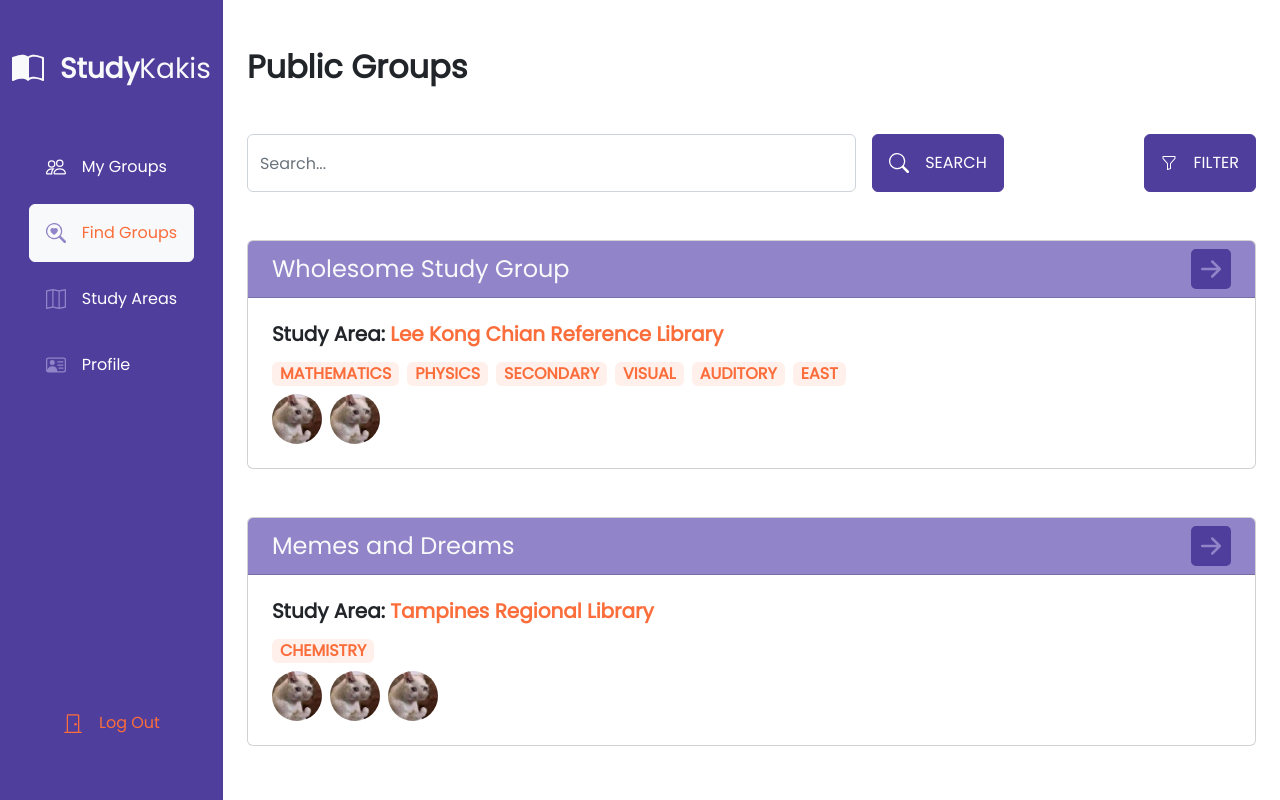
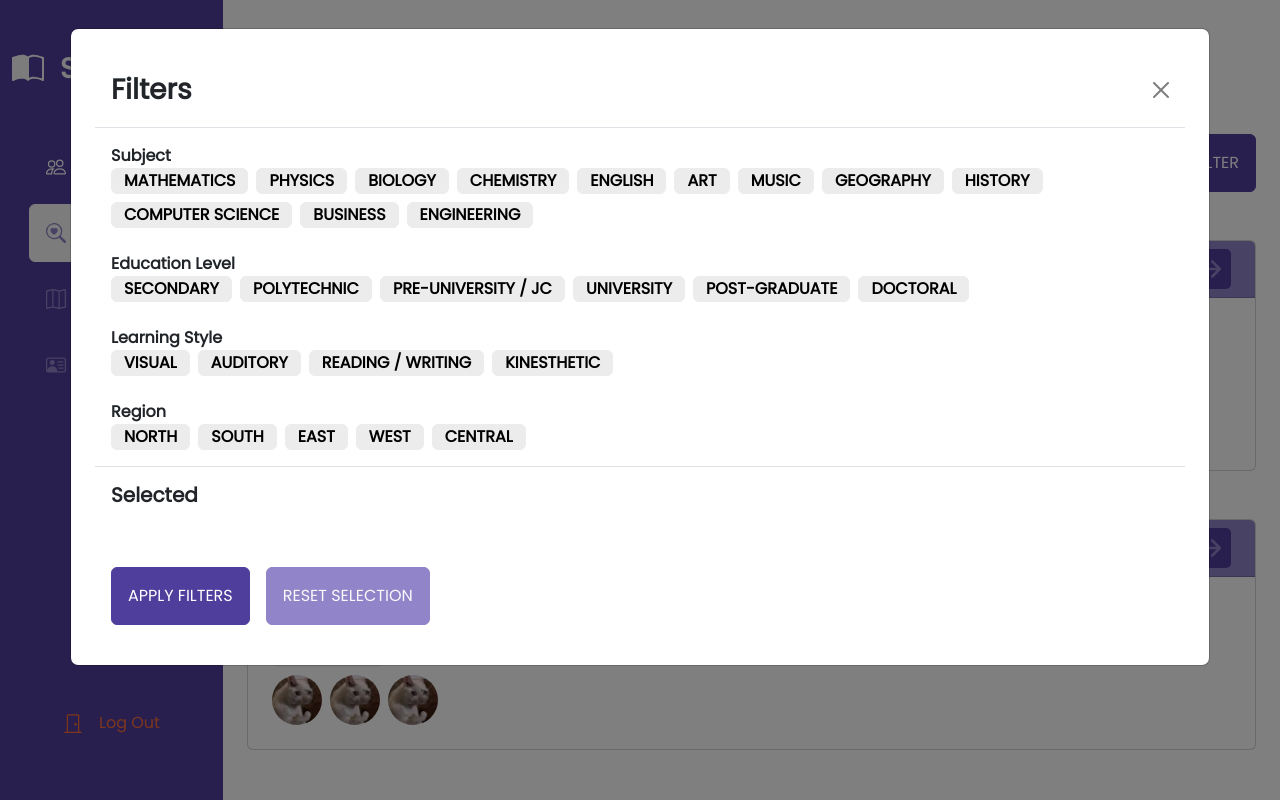
Before and after one commit to kakapoot/sc2006-swe, a React (Create React App) app: page /find_groups in a window 1280 px wide. Both pictures are taken after a click on the button "FILTER". Built offline with nearby package versions, Linux system fonts and the light colour scheme.

Commit message:
Implemented search and filter interface

```diff
--- a/src/assets/styles.scss
+++ b/src/assets/styles.scss
@@ -3,7 +3,7 @@
 $primary: #503E9D;
 $secondary: #9184C8;
 $danger: #FB6D3A;
-$warning: #FFF0EB;
+$warning: #ECECED;
 $font-family-sans-serif: "Poppins", -apple-system, system-ui, BlinkMacSystemFont, "Segoe UI", Roboto, "Helvetica Neue", Arial, sans-serif !default;
 
 a:hover {
--- /dev/null
+++ b/src/components/FilterModal.js
@@ -0,0 +1,84 @@
+import React, { useState } from 'react'
+import { GroupSelectableTag, GroupDisplayTag } from './GroupTag'
+
+export function FilterModal({ onFilterTagsChange, prevFilterTags, tagData }) {
+    const [selectedTags, setSelectedTags] = useState([])
+
+    const handleSelectTag = (tag) => {
+        selectedTags.some(selectedTag => selectedTag === tag)
+            // remove tag if already selected
+            ? setSelectedTags(prevState => prevState.filter(selectedTag => selectedTag !== tag))
+            // add tag if not yet selected
+            : setSelectedTags(prevState => ([...prevState, tag]))
+    }
+
+    const handleResetSubmit = (e) => {
+        e.preventDefault()
+        setSelectedTags([])
+    }
+
+    const handleApplyFiltersSubmit = () => {
+        onFilterTagsChange(selectedTags)
+    }
+
+    const handleClose = () => {
+        setSelectedTags(prevFilterTags)
+    }
+
+    const formatTagType = (text) => {
+        return text
+            // insert a space between each word
+            .replace(/([A-Z])/g, ' $1')
+            // uppercase first character of each word
+            .replace(/^./, (str) => str.toUpperCase())
+    }
+
+    return (
+        <div>
+            <button className="btn btn-primary p-3 d-flex align-items-center gap-3 text-uppercase"
+                data-bs-toggle="modal" data-bs-target="#modal">
+                <svg xmlns="http://www.w3.org/2000/svg" width="20" height="20" fill="currentColor" className="bi bi-funnel" viewBox="0 0 16 16">
+                    <path d="M1.5 1.5A.5.5 0 0 1 2 1h12a.5.5 0 0 1 .5.5v2a.5.5 0 0 1-.128.334L10 8.692V13.5a.5.5 0 0 1-.342.474l-3 1A.5.5 0 0 1 6 14.5V8.692L1.628 3.834A.5.5 0 0 1 1.5 3.5v-2zm1 .5v1.308l4.372 4.858A.5.5 0 0 1 7 8.5v5.306l2-.666V8.5a.5.5 0 0 1 .128-.334L13.5 3.308V2h-11z" />
+                </svg>
+                <span>Filter</span>
+            </button>
+
+            <div className="modal fade" id="modal" data-bs-backdrop="static" data-bs-keyboard="false" tabIndex="-1" aria-labelledby="modalLabel" aria-hidden="true">
+                <div className="modal-dialog modal-xl modal-dialog-scrollable">
+                    <div className="p-4 modal-content">
+                        <div className="modal-header">
+                            <h3 className="modal-title" id="modalLabel"><strong>Filters</strong></h3>
+                            <button onClick={handleClose} type="button" className="btn-close" data-bs-dismiss="modal" aria-label="Close"></button>
+                        </div>
+                        <div className="modal-body d-flex flex-column align-items-start gap-4">
+                            {Object.entries(tagData).map(([tagType, tags]) => (
+                                <div key={tagType} className="d-flex flex-column align-items-start">
+                                    <span><strong>{formatTagType(tagType)}</strong></span>
+                                    <div className="d-flex flex-wrap gap-2">
+                                        {tags.map((tag) =>
+                                            <div key={tag}><GroupSelectableTag name={tag} onSelectTag={handleSelectTag} isSelected={selectedTags.some(selectedTag => selectedTag === tag)} /></div>
+                                        )}
+                                    </div>
+
+                                </div>
+                            ))}
+                        </div>
+                        <div className="modal-footer d-flex flex-column align-items-start">
+                            <h5 className="fs-5"><strong>Selected</strong></h5>
+                            <div className="d-flex flex-wrap gap-2">
+                                {selectedTags.map((tag) =>
+                                    <div key={tag}><GroupDisplayTag name={tag} /></div>
+                                )}
+                            </div>
+                            <div className="mt-5 d-flex gap-3">
+                                <button onClick={handleApplyFiltersSubmit} type="button" className="btn p-3 btn-primary text-uppercase" data-bs-dismiss="modal">Apply Filters</button>
+                                <button onClick={handleResetSubmit} type="button" className="btn p-3 btn-secondary text-light text-uppercase">Reset Selection</button>
+                            </div>
+                        </div>
+                    </div>
+                </div>
+            </div>
+        </div>
+
+    )
+}
--- a/src/components/GroupTag.js
+++ b/src/components/GroupTag.js
@@ -1,15 +1,17 @@
-import React from 'react'
+import React, { useState } from 'react'
 
 export function GroupDisplayTag({ name }) {
     return (
-        <div className="bg-warning text-danger px-2 rounded text-uppercase"><strong>{name}</strong></div>
+        <button className="disabled btn btn-warning py-0 text-uppercase"><strong>{name}</strong></button>
     )
 }
 
-export function GroupSelectableTag({ name }) {
-    // TODO : create toggleable tag for filtering
+export function GroupSelectableTag({ name, isSelected, onSelectTag }) {
+    const handleClick = () => {
+        onSelectTag(name)
+    }
+
     return (
-
-        <div className="bg-warning text-danger px-2 rounded text-uppercase"><strong>{name}</strong></div>
+        <button onClick={handleClick} className={isSelected ? "btn btn-danger py-0 text-light text-uppercase" : "btn btn-warning py-0 text-uppercase"}><strong>{name}</strong></button>
     )
 }
--- a/src/components/Searchbar.js
+++ b/src/components/Searchbar.js
@@ -1,21 +1,18 @@
 import React from 'react'
+import { FilterModal } from './FilterModal'
 
-export function Searchbar() {
-    const handleSearch = (e) => {
-        e.preventDefault();
+export function Searchbar({ searchText, onSearchTextChange, onSearch, onFilterTagsChange, prevFilterTags, tagData }) {
+    const handleSearchSubmit = (e) => {
+        e.preventDefault()
+        onSearch()
     }
-
-    // TODO: filter modal
-    const handleFilter = (e) => {
-    }
-
 
     return (
         <div className="my-5 d-flex justify-content-between">
             <form className="form w-75 gap-3 d-flex align-items-center">
 
-                <input type="text" className="form-control h-100" placeholder="Search..." aria-label="Search" />
-                <button onClick={handleSearch} className="btn btn-primary p-3 d-flex align-items-center gap-3 text-uppercase">
+                <input type="text" value={searchText} onChange={(e) => onSearchTextChange(e.target.value)} className="form-control h-100" placeholder="Search..." aria-label="Search" />
+                <button onClick={handleSearchSubmit} className="btn btn-primary p-3 d-flex align-items-center gap-3 text-uppercase">
                     <svg xmlns="http://www.w3.org/2000/svg" width="20" height="20" fill="currentColor" className="bi bi-search" viewBox="0 0 16 16">
                         <path d="M11.742 10.344a6.5 6.5 0 1 0-1.397 1.398h-.001c.03.04.062.078.098.115l3.85 3.85a1 1 0 0 0 1.415-1.414l-3.85-3.85a1.007 1.007 0 0 0-.115-.1zM12 6.5a5.5 5.5 0 1 1-11 0 5.5 5.5 0 0 1 11 0z" />
                     </svg>
@@ -23,12 +20,9 @@ export function Searchbar() {
                 </button>
             </form>
 
-            <button onClick={handleFilter} className="btn btn-primary p-3 d-flex align-items-center gap-3 text-uppercase">
-                <svg xmlns="http://www.w3.org/2000/svg" width="16" height="16" fill="currentColor" className="bi bi-funnel" viewBox="0 0 16 16">
-                    <path d="M1.5 1.5A.5.5 0 0 1 2 1h12a.5.5 0 0 1 .5.5v2a.5.5 0 0 1-.128.334L10 8.692V13.5a.5.5 0 0 1-.342.474l-3 1A.5.5 0 0 1 6 14.5V8.692L1.628 3.834A.5.5 0 0 1 1.5 3.5v-2zm1 .5v1.308l4.372 4.858A.5.5 0 0 1 7 8.5v5.306l2-.666V8.5a.5.5 0 0 1 .128-.334L13.5 3.308V2h-11z" />
-                </svg>
-                <span>Filter</span>
-            </button>
+            <FilterModal onFilterTagsChange={onFilterTagsChange}
+                prevFilterTags={prevFilterTags}
+                tagData={tagData} />
         </div>
     )
 }
--- a/src/pages/FindGroupsPage.js
+++ b/src/pages/FindGroupsPage.js
@@ -1,7 +1,8 @@
-import React from 'react'
+import React, { useState } from 'react'
 import { Navbar } from '../components/Navbar'
 import { GroupCard } from '../components/GroupCard'
 import { Searchbar } from '../components/Searchbar'
+import { FilterModal } from '../components/FilterModal'
 
 export default function FindGroupsPages() {
     // TODO: replace with actual data
@@ -21,6 +22,30 @@ export default function FindGroupsPages() {
     }
     ]
 
+    const tagData = {
+        subject: ["Mathematics", "Physics", "Biology", "Chemistry", "English", "Art", "Music", "Geography", "History", "Computer Science", "Business", "Engineering"],
+        educationLevel: ["Secondary", "Polytechnic", "Pre-university / JC", "University", "Post-graduate", "Doctoral"],
+        learningStyle: ["Visual", "Auditory", "Reading / Writing", "Kinesthetic"],
+        region: ["North", "South", "East", "West", "Central"],
+    }
+
+    const [searchText, setSearchText] = useState("")
+    const [filterTags, setFilterTags] = useState([])
+
+    const handleSearchTextChange = (searchText) => {
+        setSearchText(searchText)
+    }
+
+    const handleFilterTagsChange = (filterTags) => {
+        setFilterTags(filterTags)
+    }
+    // TODO : handle search with current search string and current filters
+    const handleSearch = () => {
+        console.log("Search text: " + searchText)
+        console.log("Filter tags: " + filterTags)
+        setSearchText("")
+    }
+
     return (
         <div className="container-fluid">
             <main className="row">
@@ -30,7 +55,12 @@ export default function FindGroupsPages() {
                     <div className="container">
                         {/* Header */}
                         <h2 className="my-5 d-flex"><strong>Public Groups</strong></h2>
-                        <Searchbar />
+                        <Searchbar searchText={searchText}
+                            onSearchTextChange={handleSearchTextChange}
+                            onSearch={handleSearch}
+                            onFilterTagsChange={handleFilterTagsChange}
+                            prevFilterTags={filterTags}
+                            tagData={tagData} />
 
                         {/* Groups */}
                         <div className="d-flex flex-column gap-5">
--- a/src/pages/StudyAreasPage.js
+++ b/src/pages/StudyAreasPage.js
@@ -12,7 +12,7 @@ export default function StudyAreasPage() {
                     <div className="container">
                         {/* Header */}
                         <h2 className="my-5 d-flex"><strong>Study Areas</strong></h2>
-                        <Searchbar />
+                        {/* <Searchbar /> */}
 
                         <div>Map</div>
                     </div>
```
